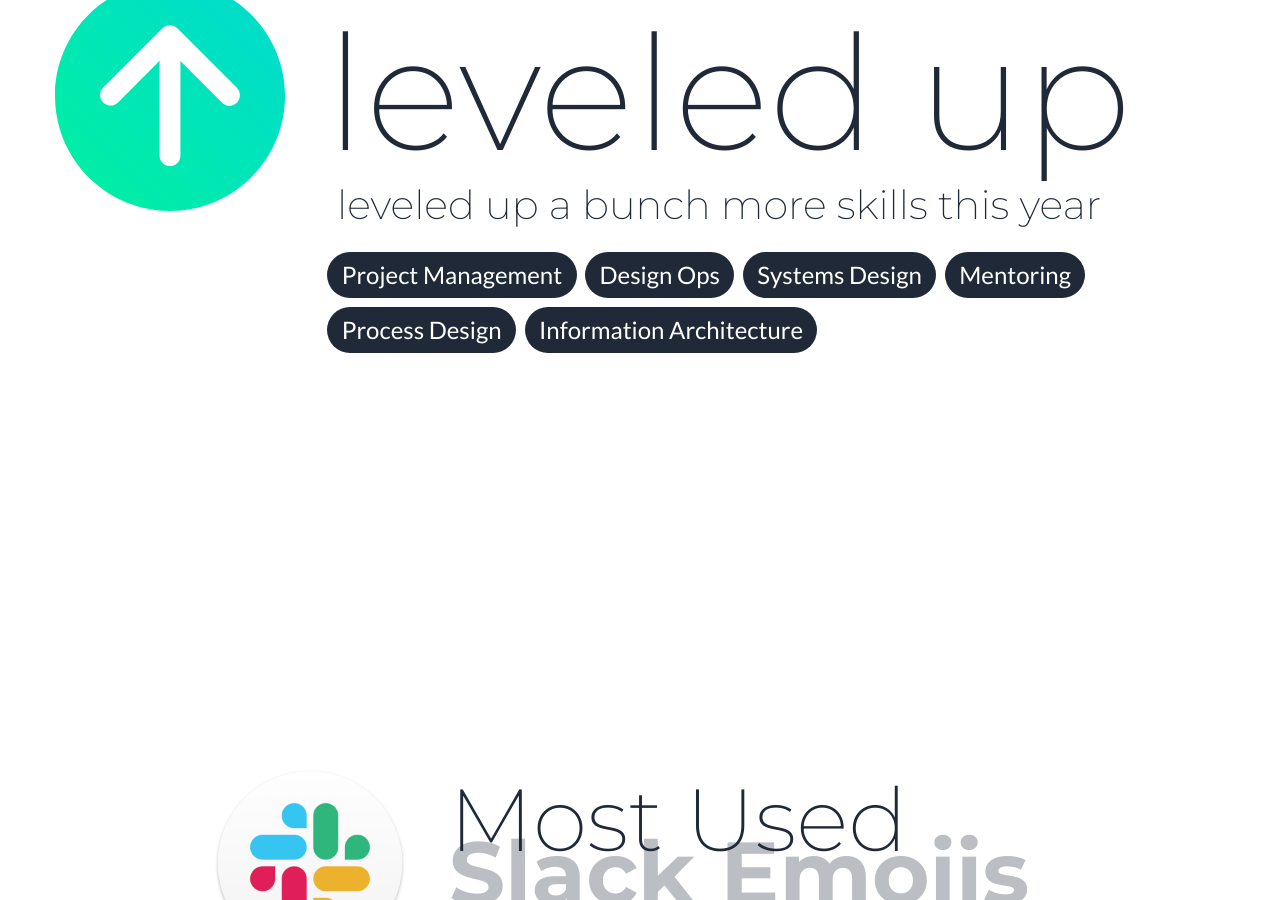
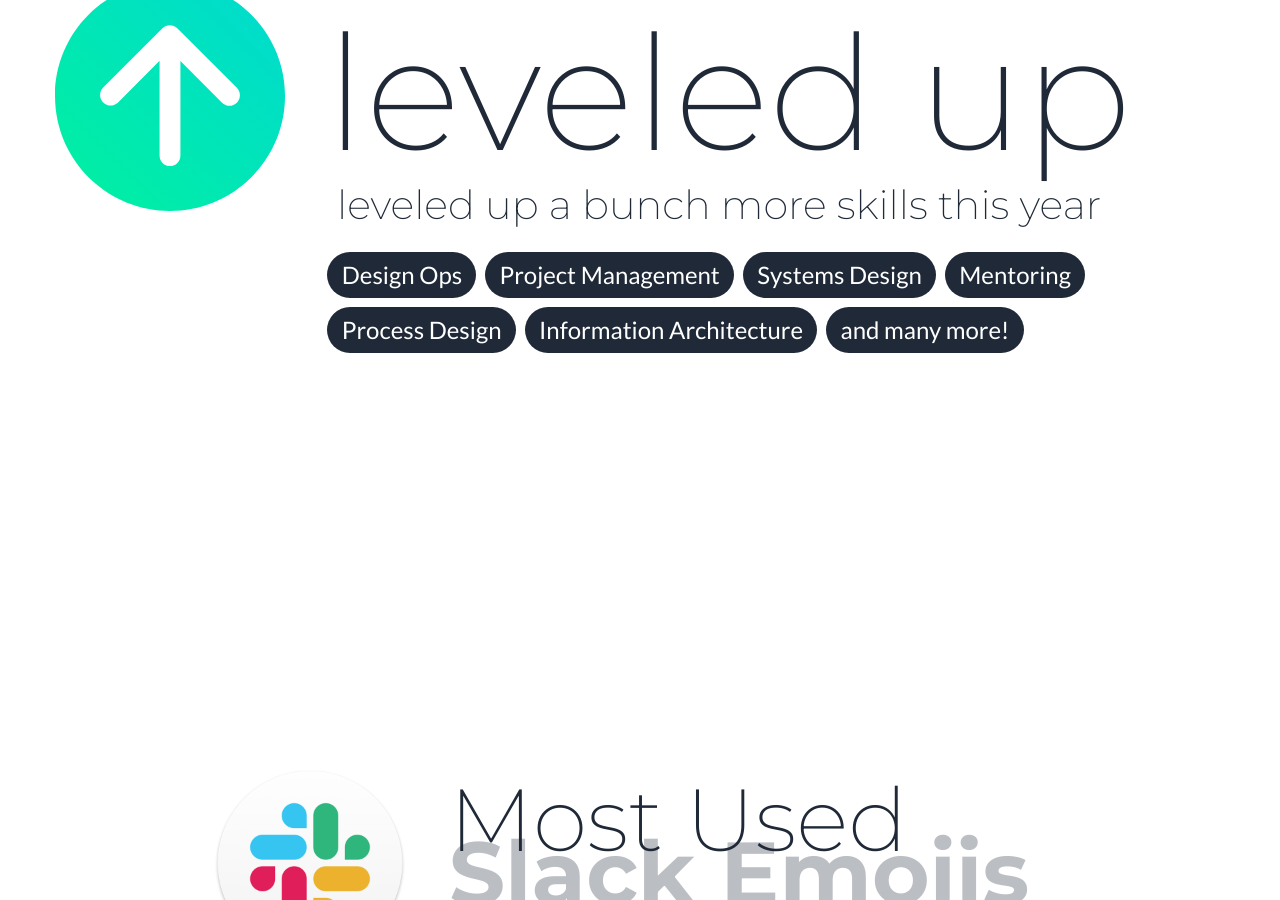
Before and after one commit to naher94/2020.rehanbutt.com, a Jekyll site: the page built from index.html, in a window 1280 px wide and 900 px high, scrolled down 12266 px. Built offline with Jekyll 4.4.1, drawn with Linux system fonts in a browser that asks for light colours.

Commit message:
Leveled Up section
Adjusted some skills

```diff
--- a/_includes/leveled-up.html
+++ b/_includes/leveled-up.html
@@ -7,12 +7,13 @@
       <h2>leveled up</h2>
       <p>leveled up a bunch more skills this year</p>
       <div class="pill-container">
+        <div class="pill">Design Ops</div>
         <div class="pill">Project Management</div>
-        <div class="pill">Design Ops</div>
         <div class="pill">Systems Design</div>
         <div class="pill">Mentoring</div>
         <div class="pill">Process Design</div>
         <div class="pill">Information Architecture</div>
+        <div class="pill special">and many more!</div>
       </div>
     </div>
   </div>
```
Also changed, not shown: 1 other file.
